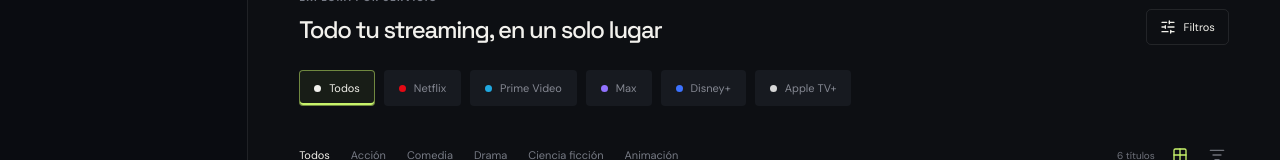
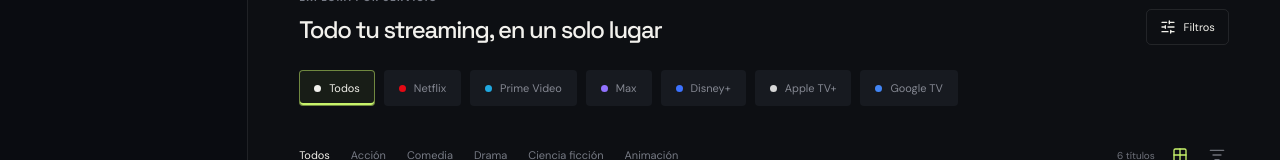
Before and after one commit to Thekila1884/streaminparty, a React (Vite) app: page / in a window 1280 px wide. Shown: the part 586-746 px from the top of the page. Built offline with nearby package versions, Linux system fonts and the light colour scheme; no server answers.

Commit message:
feat: add Google TV service

```diff
--- a/src/main.jsx
+++ b/src/main.jsx
@@ -49,6 +49,7 @@
   { name: "Max", color: "#9272ff", url: "https://www.max.com/" },
   { name: "Disney+", color: "#3c72ff", url: "https://www.disneyplus.com/" },
   { name: "Apple TV+", color: "#d7d7d7", url: "https://tv.apple.com/" },
+  { name: "Google TV", color: "#4285f4", url: "https://tv.google/" },
 ];
 const genres = [
   "Todos",
```
